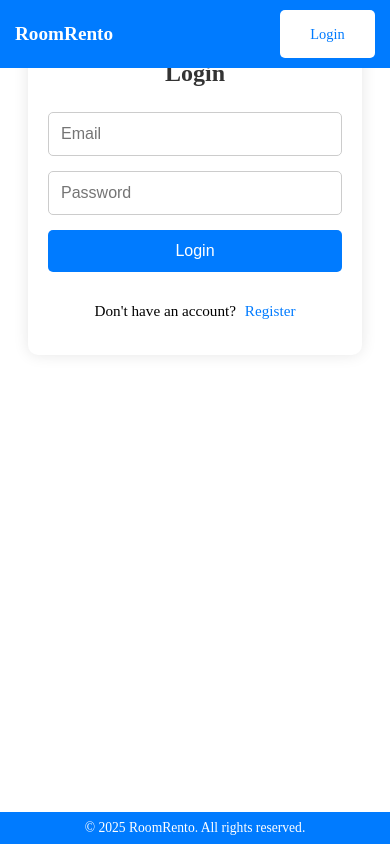
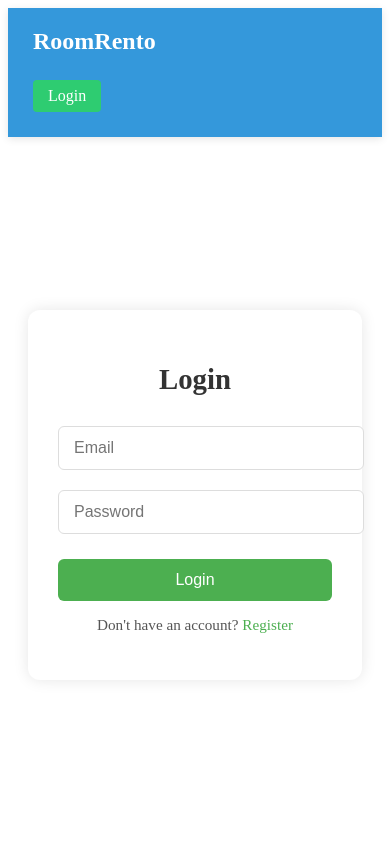
Before and after one commit to Anshmalik94/RoomRento, a React (Create React App) app in the folder client/: page /login in a window 390 px wide. Built offline with nearby package versions, Linux system fonts and the light colour scheme.

Commit message:
Renter & owner add

```diff
--- a/client/src/App.js
+++ b/client/src/App.js
@@ -5,14 +5,15 @@ import AddRoom from "./components/AddRoom";
 import AuthForm from "./components/AuthForm";
 import HelpSupport from "./components/HelpSupport";
 import Navbar from "./components/Navbar";
-import Footer from "./components/Footer";
 import { useEffect, useState } from "react";
 
 function App() {
   const [token, setToken] = useState(localStorage.getItem("token") || "");
 
   useEffect(() => {
-    localStorage.setItem("token", token);
+    if (token) {
+      localStorage.setItem("token", token);
+    }
   }, [token]);
 
   return (
@@ -26,8 +27,6 @@ function App() {
         <Route path="/login" element={<AuthForm setToken={setToken} />} />
         <Route path="/help" element={<HelpSupport />} />
       </Routes>
-
-      <Footer />
     </Router>
   );
 }
--- a/client/src/components/AuthForm.css
+++ b/client/src/components/AuthForm.css
@@ -1,68 +1,73 @@
 .auth-container {
-  max-width: 400px;
-  margin: 50px auto;
-  padding: 25px;
-  background: #fff;
-  border-radius: 10px;
-  box-shadow: 0 0 15px rgba(0,0,0,0.1);
+  display: flex;
+  justify-content: center;
+  align-items: center;
+  min-height: 80vh;
+  padding: 20px;
 }
 
 .auth-form {
-  display: flex;
-  flex-direction: column;
-  gap: 15px;
+  background: #fff;
+  padding: 30px;
+  border-radius: 12px;
+  width: 100%;
+  max-width: 400px;
+  box-shadow: 0 0 15px rgba(0,0,0,0.1);
+  text-align: center;
 }
 
 .auth-form h2 {
-  text-align: center;
-  margin-bottom: 10px;
+  margin-bottom: 20px;
+  font-size: 1.8rem;
   color: #333;
 }
 
-.auth-form input {
-  padding: 12px;
-  border: 1px solid #ccc;
-  border-radius: 5px;
+.auth-form input,
+.auth-form select {
+  width: 100%;
+  padding: 12px 15px;
+  margin: 10px 0;
+  border: 1px solid #ddd;
+  border-radius: 6px;
   font-size: 1rem;
-  transition: border-color 0.3s, box-shadow 0.3s;
-}
-
-.auth-form input:focus {
-  border-color: #007bff;
-  box-shadow: 0 0 5px rgba(0,123,255,0.3);
   outline: none;
 }
 
+.auth-form input:focus,
+.auth-form select:focus {
+  border-color: #4CAF50;
+  box-shadow: 0 0 5px rgba(76, 175, 80, 0.4);
+}
+
 .auth-form button {
+  width: 100%;
   padding: 12px;
-  background-color: #007bff;
+  background: #4CAF50;
   color: #fff;
+  border: none;
+  border-radius: 6px;
   font-size: 1rem;
-  border: none;
-  border-radius: 5px;
   cursor: pointer;
+  margin-top: 15px;
   transition: background 0.3s;
 }
 
 .auth-form button:hover {
-  background-color: #0056b3;
+  background: #45a049;
 }
 
 .toggle-text {
-  text-align: center;
+  margin-top: 15px;
   font-size: 0.95rem;
+  color: #555;
 }
 
 .toggle-text span {
-  color: #007bff;
+  color: #4CAF50;
   cursor: pointer;
   font-weight: 500;
-  margin-left: 5px;
 }
 
-@media (max-width: 600px) {
-  .auth-container {
-    margin: 20px;
-    padding: 20px;
-  }
+.toggle-text span:hover {
+  text-decoration: underline;
 }
--- a/client/src/components/AuthForm.js
+++ b/client/src/components/AuthForm.js
@@ -6,13 +6,17 @@ import { useNavigate } from "react-router-dom";
 
 function AuthForm({ setToken }) {
   const [isLogin, setIsLogin] = useState(true);
-  const [formData, setFormData] = useState({ email: "", password: "" });
+  const [formData, setFormData] = useState({
+    email: "",
+    password: "",
+    role: "renter", // Default role
+  });
   const navigate = useNavigate();
 
-  const handleChange = e =>
+  const handleChange = (e) =>
     setFormData({ ...formData, [e.target.name]: e.target.value });
 
-  const handleSubmit = async e => {
+  const handleSubmit = async (e) => {
     e.preventDefault();
     const endpoint = isLogin ? "/auth/login" : "/auth/register";
 
@@ -20,11 +24,12 @@ function AuthForm({ setToken }) {
       const res = await axios.post(`${BASE_URL}${endpoint}`, formData);
       setToken(res.data.token);
       localStorage.setItem("token", res.data.token);
+      localStorage.setItem("role", res.data.role); // ✅ Role also stored
       alert(isLogin ? "Login Successful!" : "Registration Successful!");
       navigate("/");
     } catch (err) {
       console.log(err);
-      alert("Failed, please try again.");
+      alert(err.response?.data?.msg || "Failed, please try again.");
     }
   };
 
@@ -37,6 +42,7 @@ function AuthForm({ setToken }) {
           type="email"
           name="email"
           placeholder="Email"
+          value={formData.email}
           onChange={handleChange}
           required
         />
@@ -45,9 +51,22 @@ function AuthForm({ setToken }) {
           type="password"
           name="password"
           placeholder="Password"
+          value={formData.password}
           onChange={handleChange}
           required
         />
+
+        {!isLogin && (
+          <select
+            name="role"
+            value={formData.role}
+            onChange={handleChange}
+            required
+          >
+            <option value="renter">Renter</option>
+            <option value="owner">Owner</option>
+          </select>
+        )}
 
         <button type="submit">{isLogin ? "Login" : "Register"}</button>
 
--- a/client/src/components/Navbar.css
+++ b/client/src/components/Navbar.css
@@ -1,83 +1,61 @@
 .navbar {
-  position: fixed;
-  top: 0;
-  left: 0;
-  width: 100%;
-  background: #007bff;
   display: flex;
   justify-content: space-between;
   align-items: center;
-  padding: 12px 20px;
-  color: #fff;
-  z-index: 1000;
-  box-sizing: border-box;
+  padding: 15px 25px;
+  background-color: #3498db;
+  box-shadow: 0 2px 8px rgba(0, 0, 0, 0.1);
+  flex-wrap: wrap;
 }
 
-.navbar-left,
-.navbar-center,
-.navbar-right {
+.navbar-left, .navbar-center, .navbar-right {
   display: flex;
   align-items: center;
 }
 
 .navbar-home {
   color: #fff;
+  font-size: 1.5rem;
+  font-weight: bold;
   text-decoration: none;
-  font-size: 1.4rem;
-  font-weight: bold;
 }
 
-.navbar-center {
-  flex: 1;
-  justify-content: center;
-}
-
-.navbar-btn,
-.logout-btn {
-  background: #fff;
-  color: #007bff;
+.navbar-btn {
+  margin-left: 15px;
+  text-decoration: none;
+  color: #fff;
+  background-color: #2ecc71;
+  padding: 7px 15px;
+  border-radius: 4px;
+  font-weight: 500;
+  transition: background-color 0.3s ease;
   border: none;
-  padding: 8px 15px;
-  margin-left: 10px;
-  border-radius: 5px;
-  text-decoration: none;
   cursor: pointer;
-  font-weight: 500;
-  display: flex;
-  align-items: center;
-  justify-content: center;
-  height: 38px;
-  min-width: 90px;
-  transition: background 0.3s;
 }
 
 .navbar-btn:hover {
-  background: #e6e6e6;
+  background-color: #27ae60;
 }
 
 .logout-btn {
-  background: #ff4d4d;
-  color: #fff;
+  background-color: #e74c3c;
 }
 
 .logout-btn:hover {
-  background: #d93636;
+  background-color: #c0392b;
 }
 
 @media (max-width: 600px) {
   .navbar {
-    padding: 10px 15px;
+    flex-direction: column;
+    align-items: flex-start;
   }
 
-  .navbar-home {
-    font-size: 1.2rem;
+  .navbar-left, .navbar-center, .navbar-right {
+    margin: 5px 0;
   }
 
-  .navbar-btn,
-  .logout-btn {
-    padding: 6px 10px;
-    font-size: 0.9rem;
-    height: 36px;
-    min-width: 75px;
+  .navbar-btn {
+    margin: 5px 5px 5px 0;
   }
 }
--- a/client/src/components/Navbar.jsx
+++ b/client/src/components/Navbar.jsx
@@ -3,10 +3,12 @@ import "./Navbar.css";
 
 function Navbar({ token, setToken }) {
   const navigate = useNavigate();
+  const role = localStorage.getItem("role"); // Getting role from localStorage
 
   const handleLogout = () => {
     localStorage.removeItem("token");
-    setToken(null);
+    localStorage.removeItem("role");
+    setToken("");
     navigate("/login");
   };
 
@@ -21,7 +23,9 @@ function Navbar({ token, setToken }) {
       </div>
 
       <div className="navbar-right">
-        {token && <Link to="/add-room" className="navbar-btn">Add Room</Link>}
+        {token && role === "owner" && (
+          <Link to="/add-room" className="navbar-btn">Add Room</Link>
+        )}
 
         {token ? (
           <button className="navbar-btn logout-btn" onClick={handleLogout}>Logout</button>
```
